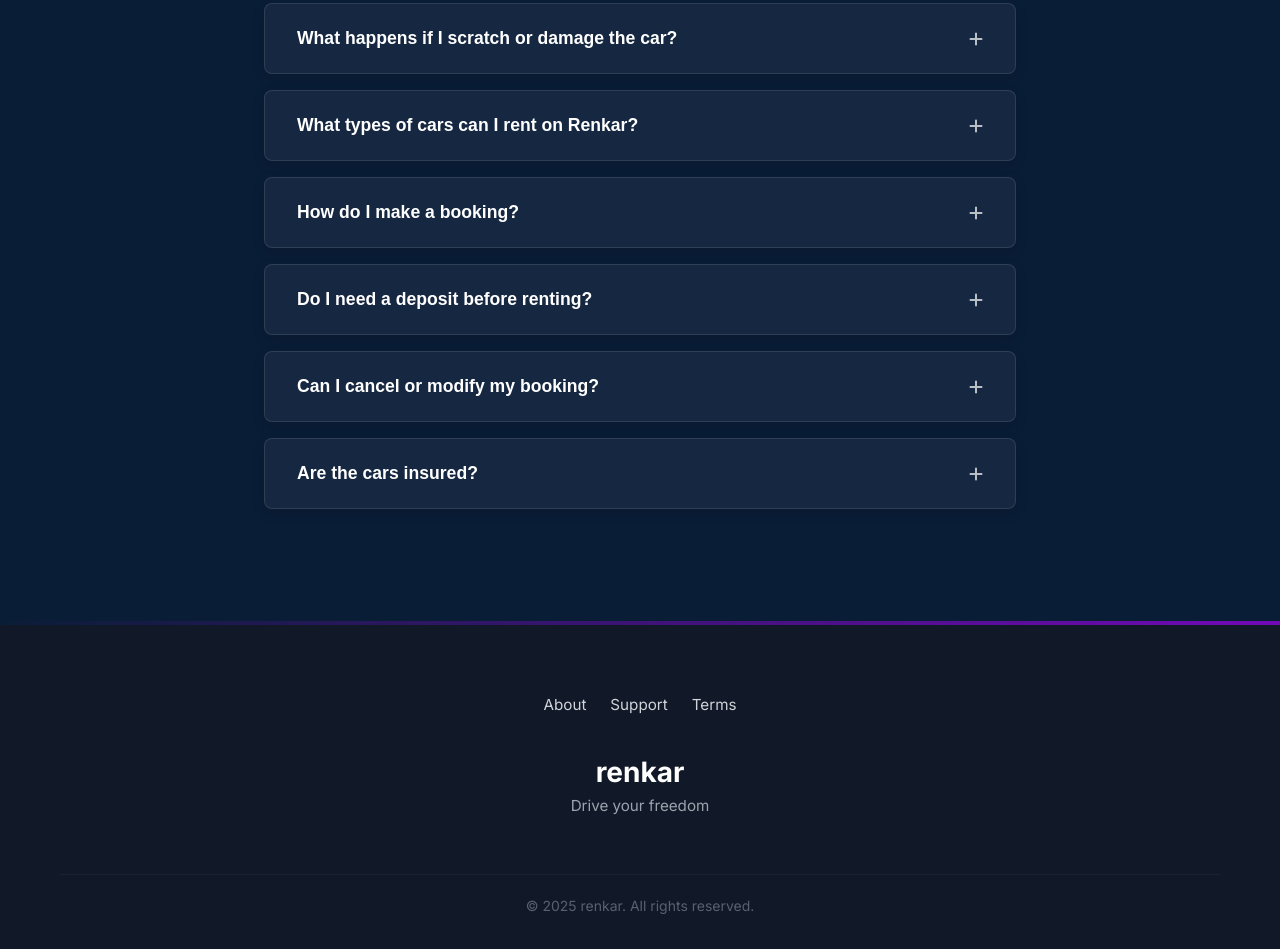
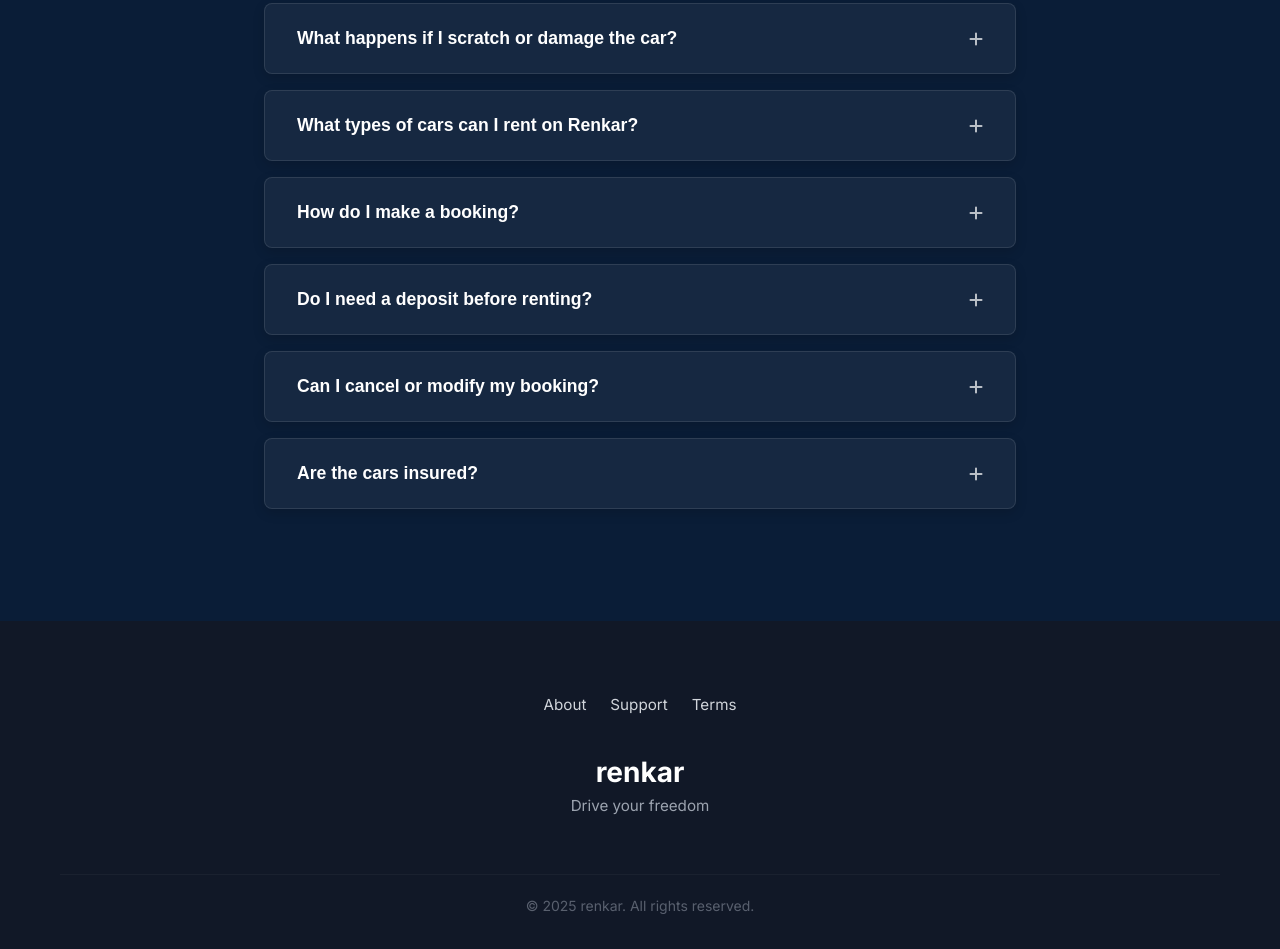
Before and after one commit to Deon62/renkar, a plain HTML site: page index.html in a window 1280 px wide. Shown: the part 4954-5903 px from the top of the page. Drawn offline with Linux system fonts and the light colour scheme.

```diff
--- a/index.html
+++ b/index.html
@@ -94,7 +94,7 @@
                 <div class="carousel-slide active">
                     <div class="feature-content">
                         <div class="feature-text">
-                            <h2>Find Ready & Well-Maintained Cars</h2>
+                            <h2>Find Ready & Well Maintained Cars</h2>
                             <p>Our fleet is meticulously maintained and ready for your next adventure. Every vehicle goes through a thorough inspection process to ensure safety and reliability.</p>
                         </div>
                         <div class="feature-image">
--- a/styles.css
+++ b/styles.css
@@ -986,15 +986,7 @@
     overflow: hidden;
 }
 
-.footer::before {
-    content: '';
-    position: absolute;
-    top: 0;
-    left: 0;
-    right: 0;
-    height: 4px;
-    background: linear-gradient(90deg, var(--primary), var(--secondary));
-}
+/* Removed the indigo line from the footer */
 
 .footer-content {
     display: flex;
```
